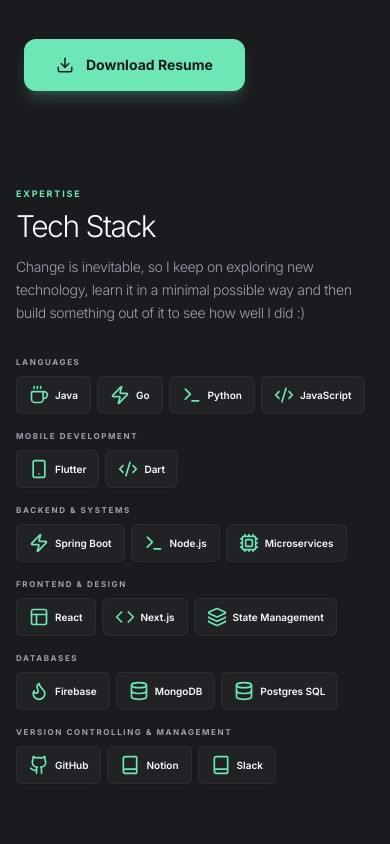
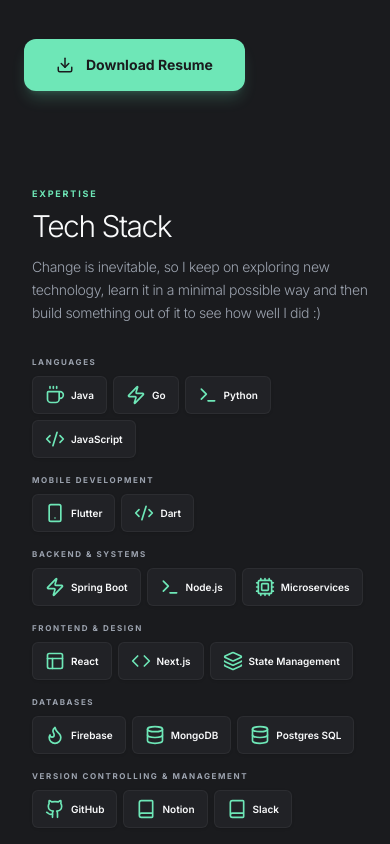
Before and after one commit to ThisIsSumit/sumit-portfolio, a React (Vite) app: page / in a window 390 px wide. Shown: the part 2060-2904 px from the top of the page. Built offline with nearby package versions, Linux system fonts and the light colour scheme; no server answers.

Commit message:
experience and project section modified

```diff
--- a/src/components/Hero.tsx
+++ b/src/components/Hero.tsx
@@ -136,8 +136,9 @@
         flex
         flex-col
         justify-center
-        pt-20
-        sm:pt-24
+
+        sm:pt-20
+
         md:pt-20
         overflow-hidden
       "
--- a/src/components/TechStack.tsx
+++ b/src/components/TechStack.tsx
@@ -1,4 +1,3 @@
-
 import React from 'react';
 import { motion } from 'motion/react';
 import { TECH_STACK } from '../constants';
@@ -10,21 +9,24 @@
       id="tech"
       className="
         w-full
-        min-h-screen
+        md:min-h-screen
         flex
         justify-center
         px-4
         sm:px-6
         md:px-16
-        py-12
+        py-10
         sm:py-16
-        md:py-25
+        md:py-20
         overflow-hidden
+
+
+        sm:zoom-0.7
       "
     >
-      <div className="w-full max-w-7xl">
+      <div className="w-full max-w-7xl ">
 
-        <div className="grid md:grid-cols-2 gap-8 sm:gap-10 md:gap-14 items-center">
+        <div className="grid md:grid-cols-2 gap-8 sm:gap-10 md:gap-14 items-center justify-center  pl-4">
 
           {/* LEFT CONTENT */}
           <motion.div
@@ -84,6 +86,7 @@
               md:p-12
               md:pl-0
               md:pr-0
+
             ">
               {TECH_STACK.map((category, idx) => (
                 <motion.div
```
